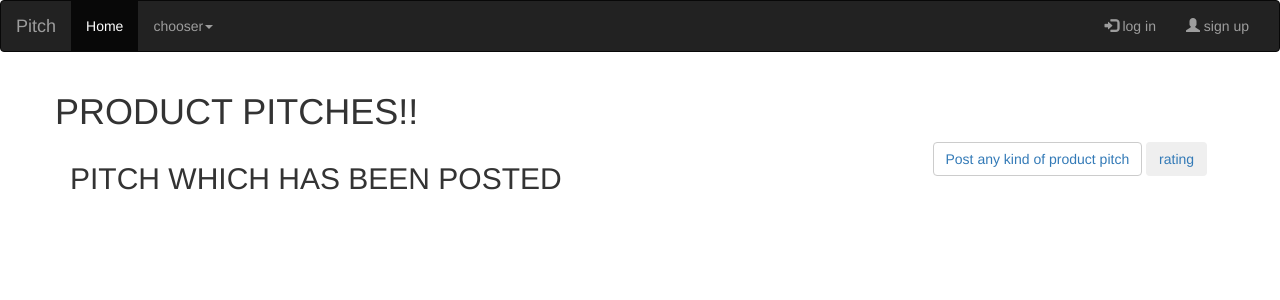
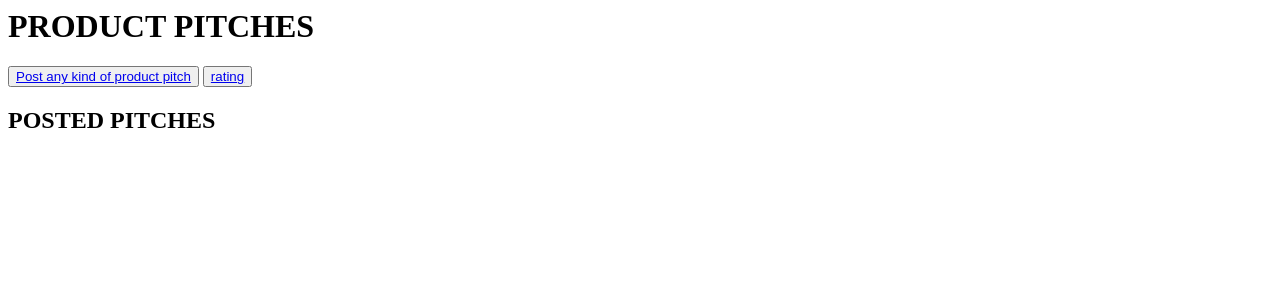
Before and after one commit to kennymaina/pitch, a Flask app: page /product in a window 1280 px wide. Shown: the top 300 px of the page. Run offline with Flask 2, Linux system fonts and the light colour scheme; data that the repository does not hold is empty; some libraries are stand-ins or nearby versions.

Commit message:
product.html imports

```diff
--- a/app/templates/product.html
+++ b/app/templates/product.html
@@ -1,20 +1,20 @@
-{% extends 'base.html'%}
+<!-- {% extends 'base.html'%}
 {% import 'macros.html' as macro%}
 
 
-{% block content %}
+{% block content %} -->
 
 
 <div class="container">
   <div class="row">
 
 
-<h1>PRODUCT PITCHES!!</h1>
+<h1>PRODUCT PITCHES</h1>
 <button type="button" class="btn btn-default"><a href="/product/pitch"> Post any kind of product pitch</a></button>
 
 <button class="btn btn danger">  <a href="/product/comment">rating</a></button>
 <div class="col-md-9">
-<h2>PITCH WHICH HAS BEEN POSTED</h2>
+<h2>POSTED PITCHES</h2>
 
 {{macro.displayPitches(pitches)}}
 
```
